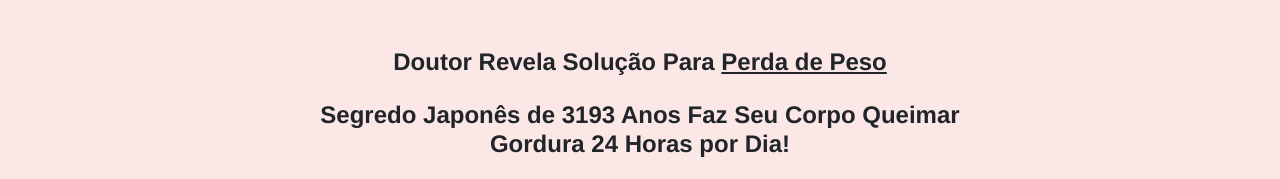
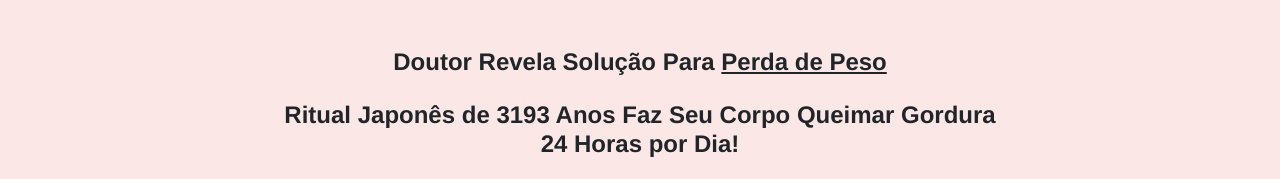
Before and after one commit to EnzoLeoncio/gabrielamaria01.online, a plain HTML site: page index.html in a window 1280 px wide. Shown: the top 179 px of the page. Drawn offline with nearby package versions, Linux system fonts and the light colour scheme; grey boxes are pictures that could not be loaded; a script that the page names is missing.

Commit message:
Update index.html

```diff
--- a/index.html
+++ b/index.html
@@ -80,7 +80,7 @@ src="https://www.facebook.com/tr?id=572514067808270&ev=PageView&noscript=1"
 
 
             <!-- Headline -->
-            <h4 class="my-4"><b>Segredo Japonês de 3193 Anos Faz Seu Corpo Queimar Gordura 24 Horas por Dia!
+            <h4 class="my-4"><b>Ritual Japonês de 3193 Anos Faz Seu Corpo Queimar Gordura 24 Horas por Dia!
 </b></h4>
 
             <!-- VSL -->
```
